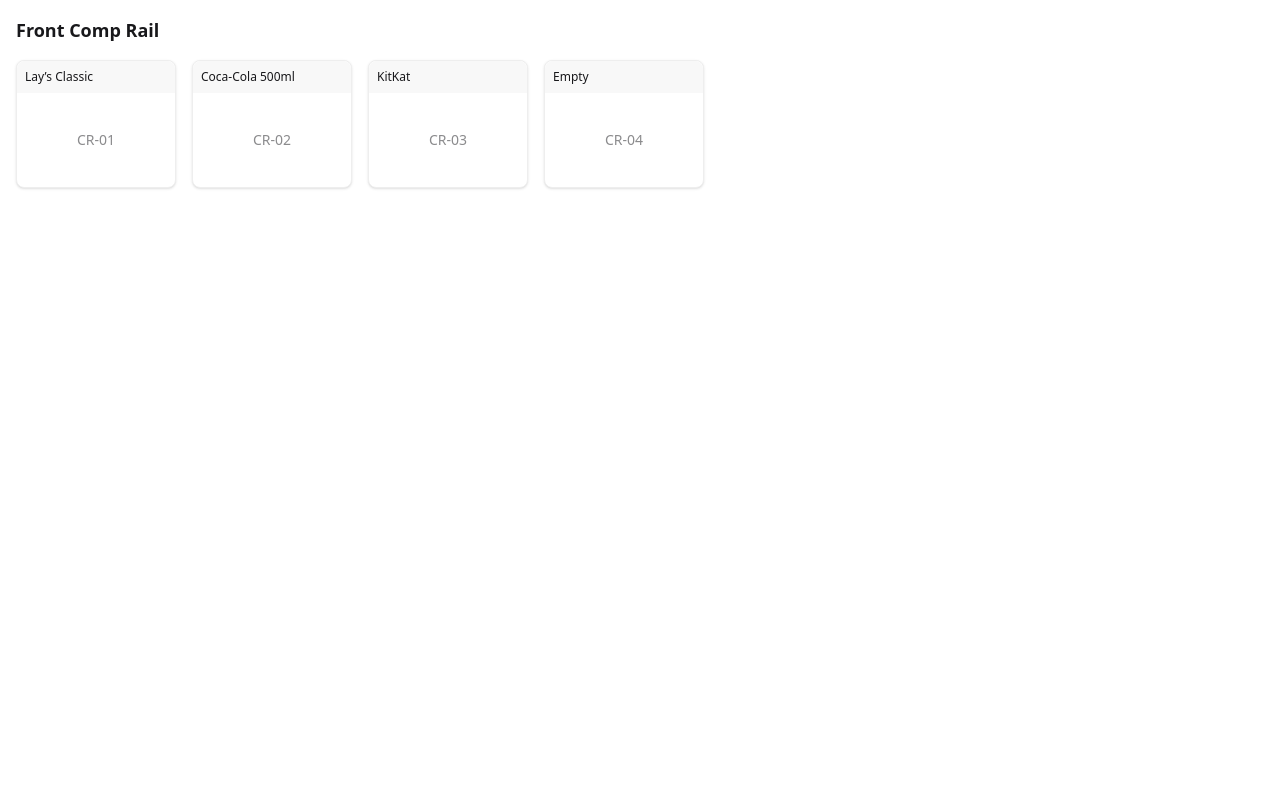
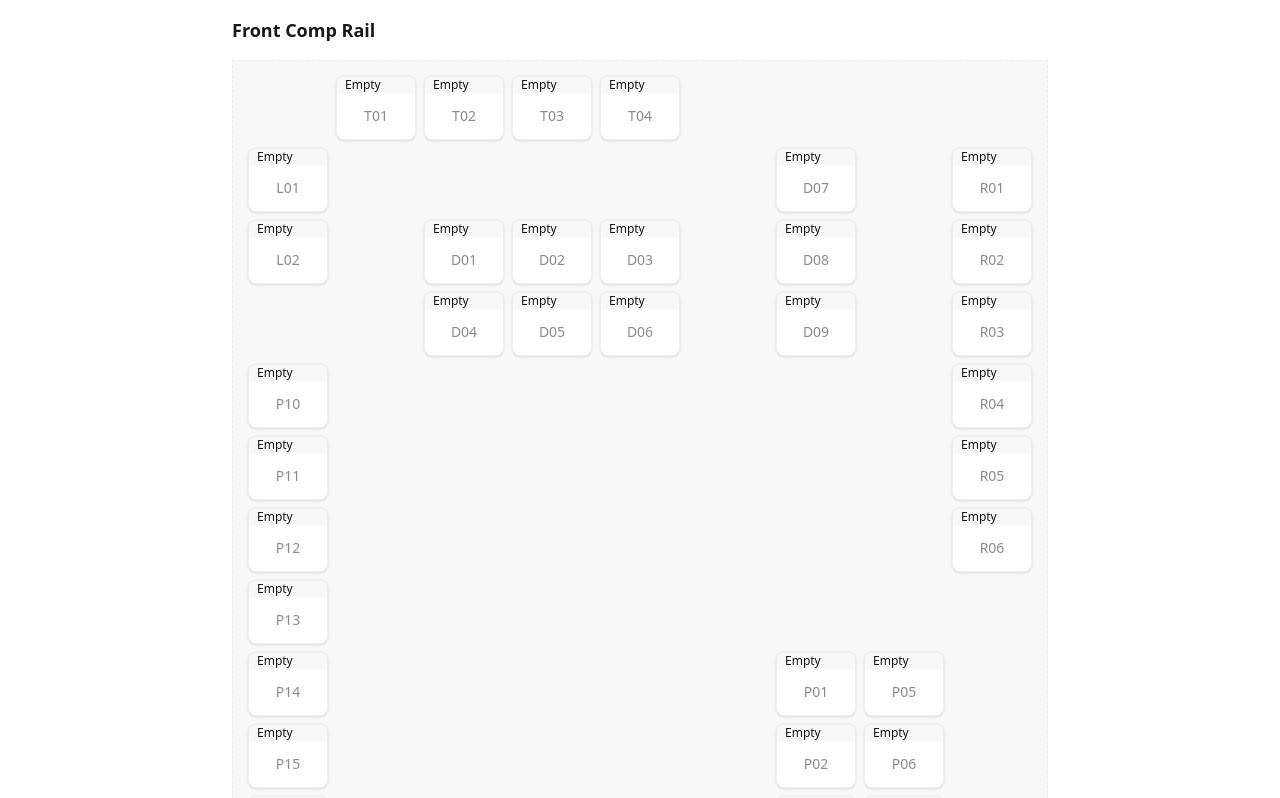
Before and after one commit to gangasandhu/rcss-map, a React (Vite) app: page / in a window 1280 px wide. Shown: the top 798 px of the page. Built offline with nearby package versions, Linux system fonts and the light colour scheme.

Commit message:
improved display and Map locaiton

```diff
--- a/src/App.jsx
+++ b/src/App.jsx
@@ -5,8 +5,10 @@ import Map from './components/Map'
 function App() {
 
   return (
-    <div data-theme="light" className='h-[100vh]'>
-      <Map />
+    <div data-theme="light">
+      <div className='flex items-center justify-center'>
+        <Map />
+      </div>
     </div>
   )
 }
--- a/src/components/Display.jsx
+++ b/src/components/Display.jsx
@@ -10,9 +10,9 @@ const Display = ({ id, productName, onSave }) => {
   };
 
   return (
-    <div className="w-40 h-32 border border-base-300 rounded-lg bg-base-100 shadow-sm flex flex-col">
+    <div className="w-20 h-16 border border-base-300 rounded-lg bg-base-100 shadow-sm flex flex-col">
       {/* Top label */}
-      <div className="h-8 bg-base-200 text-xs font-medium px-2 flex items-center rounded-t-lg">
+      <div className="h-[25%] bg-base-200 text-xs font-medium px-2 flex items-center rounded-t-lg">
         {isEditing ? (
           <input
             autoFocus
--- a/src/components/Map.jsx
+++ b/src/components/Map.jsx
@@ -27,14 +27,38 @@ const Map = () => {
             <h2 className="text-lg font-semibold mb-4">Front Comp Rail</h2>
 
             <div className="flex gap-4">
+                <div
+                    className="
+                        grid
+                        grid-cols-9
+                        grid-rows-15
+                        gap-2
+                        p-4
+
+                        bg-base-200
+                        outline
+                        outline-1
+                        outline-dashed
+                        outline-base-300
+                        outline-offset-[-1px]
+                    "
+                >
                     {displays.map((slot) => (
+                        <div
+                            key={slot.id}
+                            style={{
+                                gridColumn: slot.col,
+                                gridRow: slot.row
+                            }}
+                        >
                             <Display
-            key={slot.id}
                                 id={slot.id}
                                 productName={slot.productName}
                                 onSave={handleSave}
                             />
+                        </div>
                     ))}
+                </div>
             </div>
         </div>
     );
--- a/src/data/comprail.json
+++ b/src/data/comprail.json
@@ -1,18 +1,47 @@
 [
-  {
-    "id": "CR-01",
-    "productName": "Lay’s Classic"
-  },
-  {
-    "id": "CR-02",
-    "productName": "Coca-Cola 500ml"
-  },
-  {
-    "id": "CR-03",
-    "productName": "KitKat"
-  },
-  {
-    "id": "CR-04",
-    "productName": ""
-  }
+ { "id": "T01", "productName": "", "row": 1, "col": 2 },
+  { "id": "T02", "productName": "", "row": 1, "col": 3 },
+  { "id": "T03", "productName": "", "row": 1, "col": 4 },
+  { "id": "T04", "productName": "", "row": 1, "col": 5 },
+
+  { "id": "L01", "productName": "", "row": 2, "col": 1 },
+  { "id": "L02", "productName": "", "row": 3, "col": 1 },
+
+  { "id": "R01", "productName": "", "row": 2, "col": 9 },
+  { "id": "R02", "productName": "", "row": 3, "col": 9 },
+  { "id": "R03", "productName": "", "row": 4, "col": 9 },
+  { "id": "R04", "productName": "", "row": 5, "col": 9 },
+  { "id": "R05", "productName": "", "row": 6, "col": 9 },
+  { "id": "R06", "productName": "", "row": 7, "col": 9 },
+
+  { "id": "D01", "productName": "", "row": 3, "col": 3 },
+  { "id": "D02", "productName": "", "row": 3, "col": 4 },
+  { "id": "D03", "productName": "", "row": 3, "col": 5 },
+  { "id": "D04", "productName": "", "row": 4, "col": 3 },
+  { "id": "D05", "productName": "", "row": 4, "col": 4 },
+  { "id": "D06", "productName": "", "row": 4, "col": 5 },
+
+  { "id": "D07", "productName": "", "row": 2, "col": 7 },
+  { "id": "D08", "productName": "", "row": 3, "col": 7 },
+  { "id": "D09", "productName": "", "row": 4, "col": 7 },
+
+  { "id": "P01", "productName": "", "row": 9, "col": 7 },
+  { "id": "P02", "productName": "", "row": 10, "col": 7 },
+  { "id": "P03", "productName": "", "row": 11, "col": 7 },
+  { "id": "P04", "productName": "", "row": 12, "col": 7 },
+  { "id": "P05", "productName": "", "row": 9, "col": 8 },
+  { "id": "P06", "productName": "", "row": 10, "col": 8 },
+  { "id": "P07", "productName": "", "row": 11, "col": 8 },
+  { "id": "P08", "productName": "", "row": 12, "col": 8 },
+
+  { "id": "P10", "productName": "", "row": 5, "col": 1 },
+  { "id": "P11", "productName": "", "row": 6, "col": 1 },
+  { "id": "P12", "productName": "", "row": 7, "col": 1 },
+  { "id": "P13", "productName": "", "row": 8, "col": 1 },
+  { "id": "P14", "productName": "", "row": 9, "col": 1 },
+  { "id": "P15", "productName": "", "row": 10, "col": 1 },
+  { "id": "P16", "productName": "", "row": 11, "col": 1 },
+  { "id": "P17", "productName": "", "row": 12, "col": 1 },
+  { "id": "P18", "productName": "", "row": 13, "col": 1 },
+  { "id": "P19", "productName": "", "row": 14, "col": 1 }
 ]
```
Lines whose indentation alone changed are shown as unchanged.
